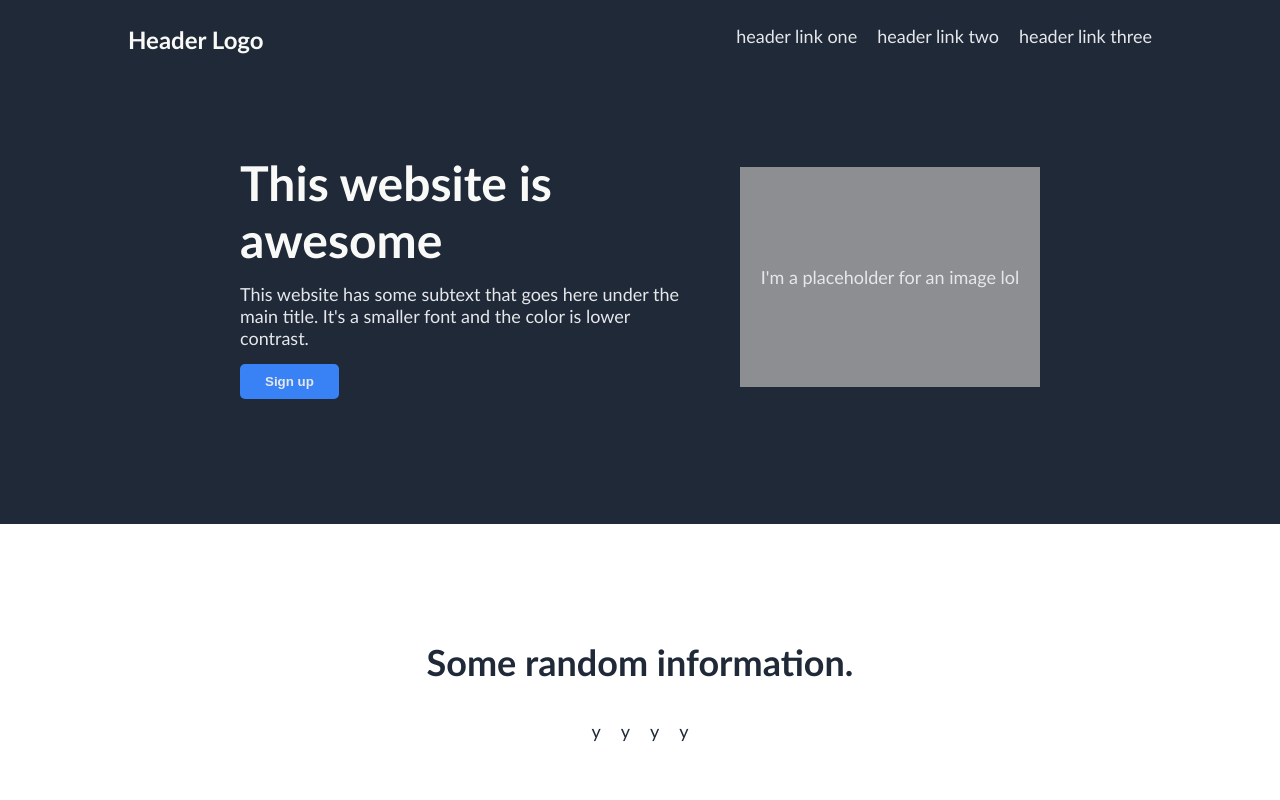
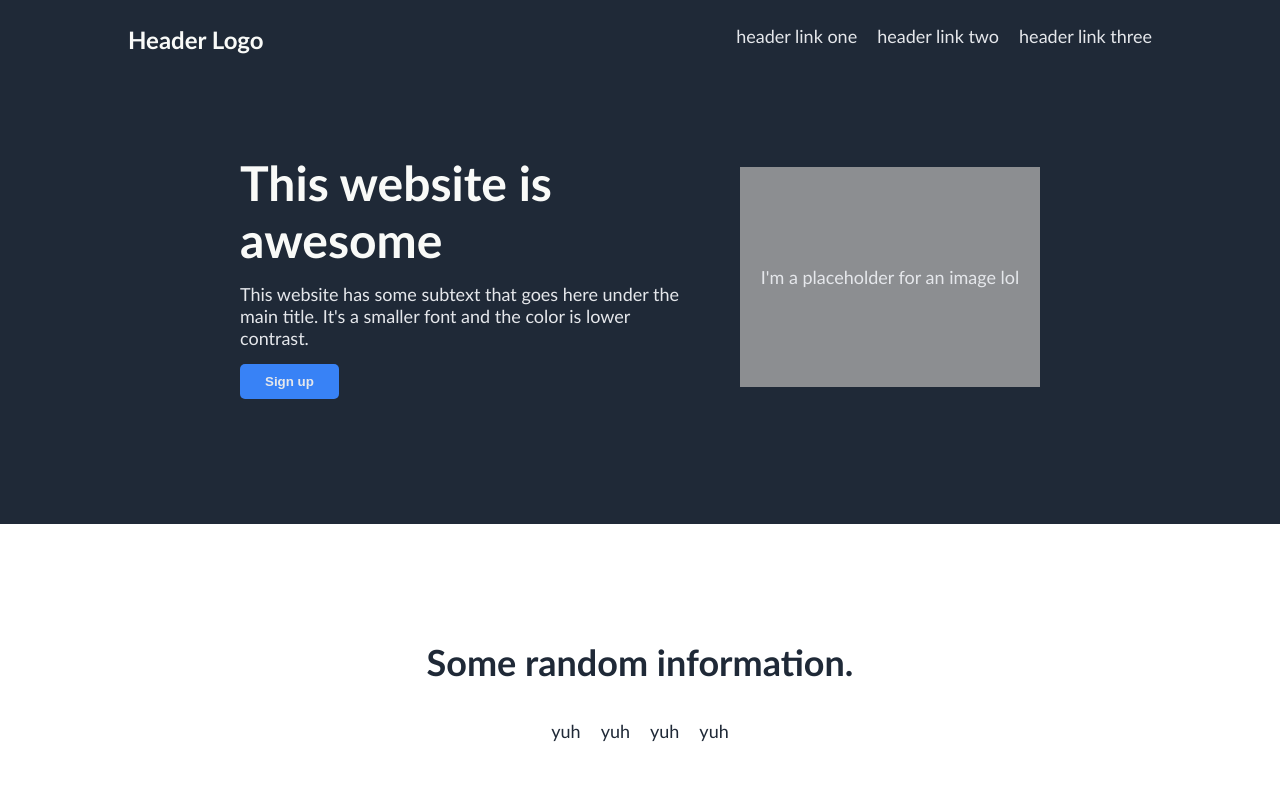
Before and after one commit to toesteatoes/odin-landingpage, a plain HTML site: page index.html in a window 1280 px wide. Shown: the top 800 px of the page. Drawn offline with Linux system fonts and the light colour scheme.

Commit message:
Literally just changed random info to yuh lol

```diff
--- a/index.html
+++ b/index.html
@@ -39,16 +39,16 @@
         </p>
         <div class="randboxes">
             <div class="thebox">
-                y
+                yuh
             </div>
             <div class="thebox">
-                y
+                yuh
             </div>
             <div class="thebox">
-                y
+                yuh
             </div>
             <div class="thebox">
-                y
+                yuh
             </div>
         </div>
     </div>
```
